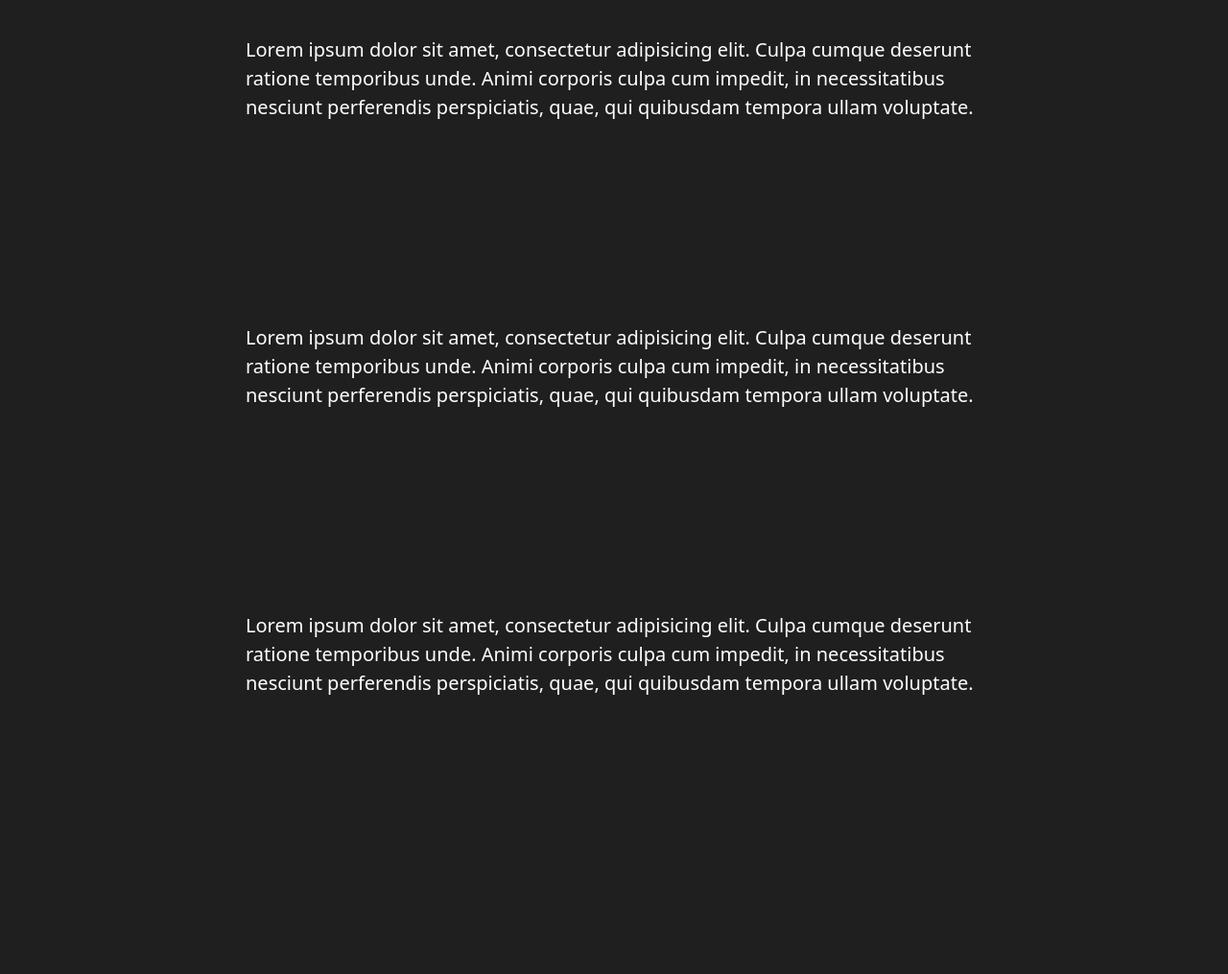
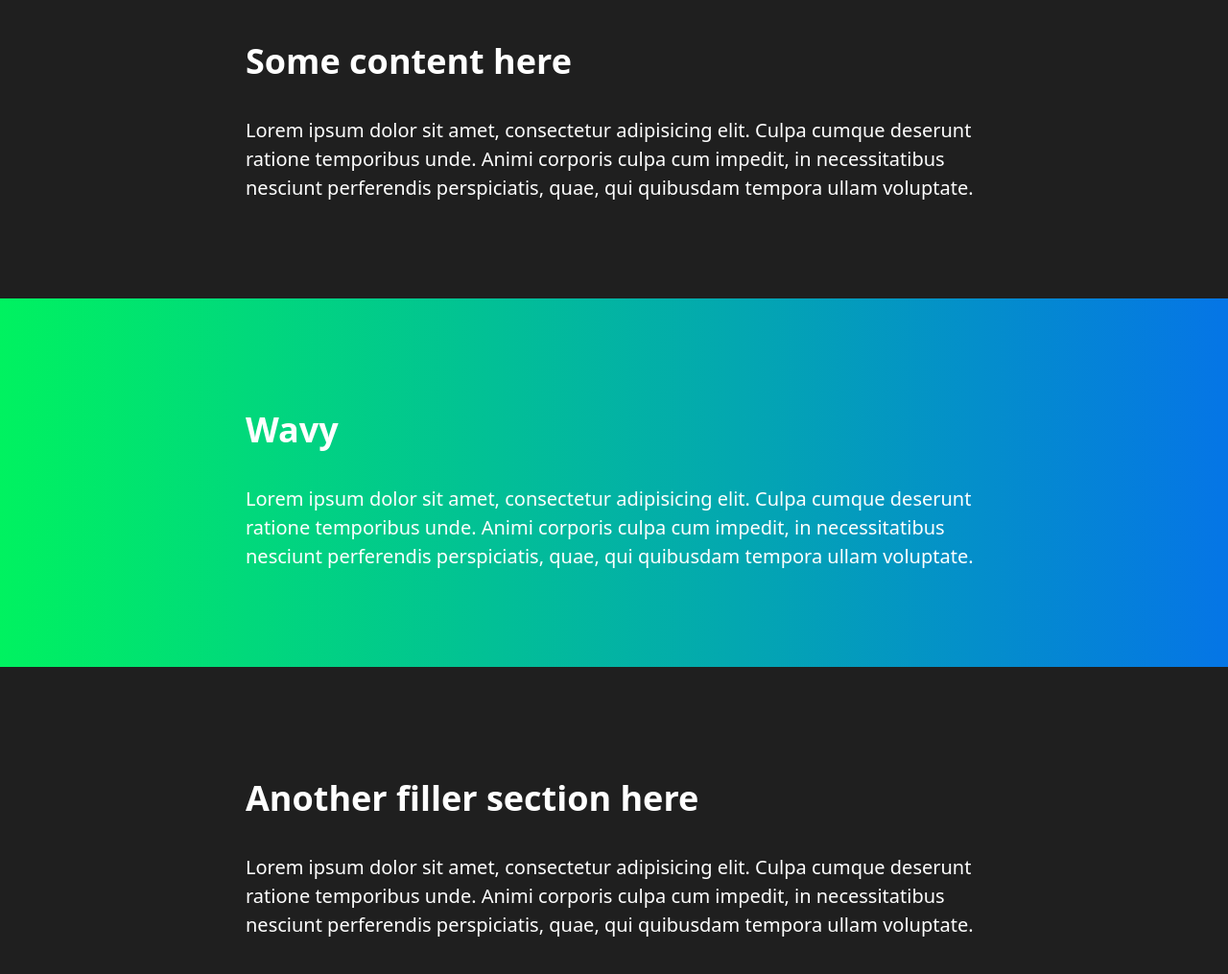
Before and after one commit to Annie-Huang/creative-section-shapes, a website: page index.html in a window 1280 px wide. Shown: the part 1360-2375 px from the top of the page at 96% size. Before the commit the page ends 2187 px from the top, so only its background shows below. Drawn offline with Linux system fonts and the light colour scheme.

Commit message:
Set up the html and the background for .wavy

```diff
--- a/index.html
+++ b/index.html
@@ -53,7 +53,19 @@
 
     <section>
       <div class="wrapper">
-        <h2 class="section-title"></h2>
+        <h2 class="section-title">Some content here</h2>
+        <p>
+          Lorem ipsum dolor sit amet, consectetur adipisicing elit. Culpa cumque
+          deserunt ratione temporibus unde. Animi corporis culpa cum impedit, in
+          necessitatibus nesciunt perferendis perspiciatis, quae, qui quibusdam
+          tempora ullam voluptate.
+        </p>
+      </div>
+    </section>
+
+    <section class="wavy">
+      <div class="wrapper">
+        <h2 class="section-title">Wavy</h2>
         <p>
           Lorem ipsum dolor sit amet, consectetur adipisicing elit. Culpa cumque
           deserunt ratione temporibus unde. Animi corporis culpa cum impedit, in
@@ -65,19 +77,7 @@
 
     <section>
       <div class="wrapper">
-        <h2 class="section-title"></h2>
-        <p>
-          Lorem ipsum dolor sit amet, consectetur adipisicing elit. Culpa cumque
-          deserunt ratione temporibus unde. Animi corporis culpa cum impedit, in
-          necessitatibus nesciunt perferendis perspiciatis, quae, qui quibusdam
-          tempora ullam voluptate.
-        </p>
-      </div>
-    </section>
-
-    <section>
-      <div class="wrapper">
-        <h2 class="section-title"></h2>
+        <h2 class="section-title">Another filler section here</h2>
         <p>
           Lorem ipsum dolor sit amet, consectetur adipisicing elit. Culpa cumque
           deserunt ratione temporibus unde. Animi corporis culpa cum impedit, in
--- a/style.css
+++ b/style.css
@@ -110,3 +110,7 @@ section {
   /* 0.5turn is the same as 180deg */
   transform: rotate(0.5turn);
 }
+
+.wavy {
+  background: linear-gradient(to right, #00f260, #0575e6);
+}
```
